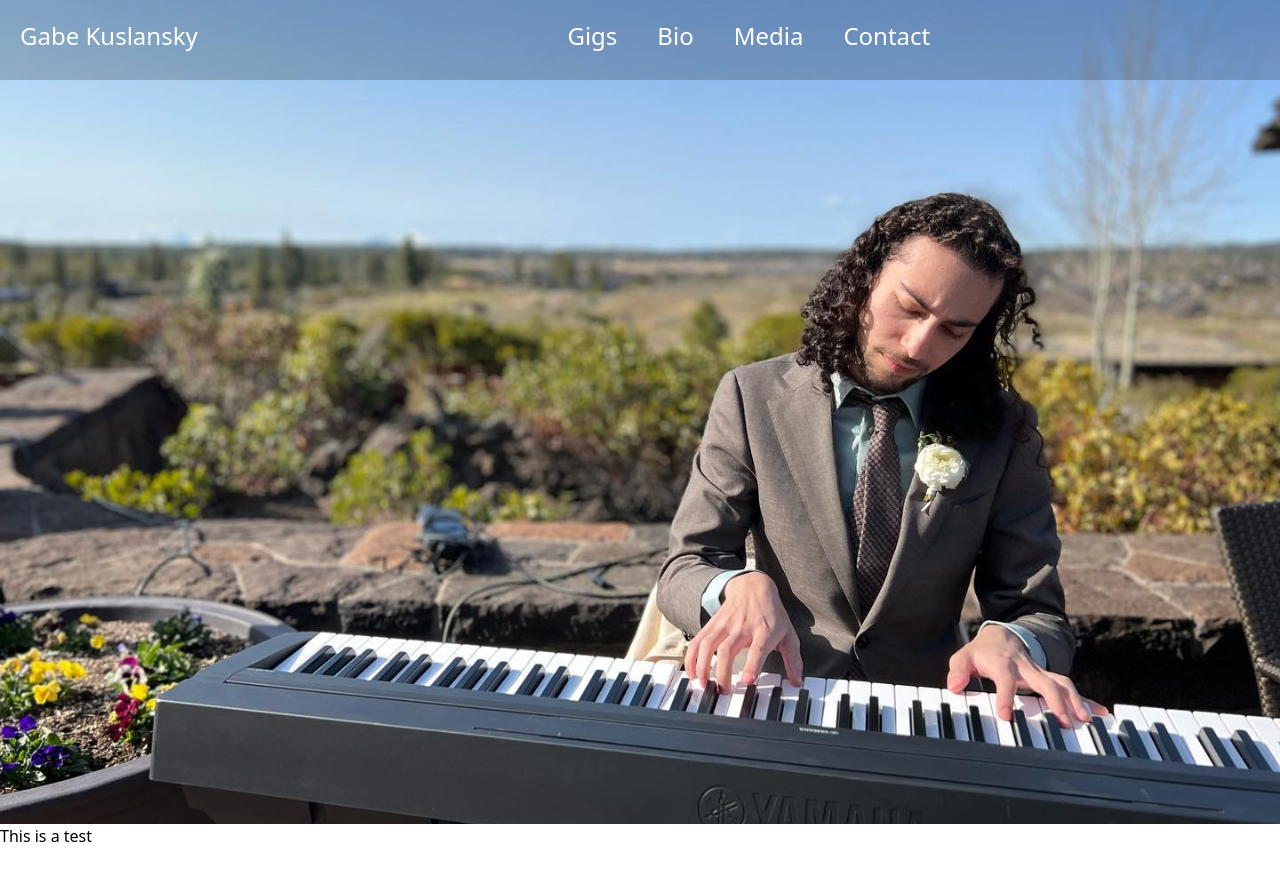
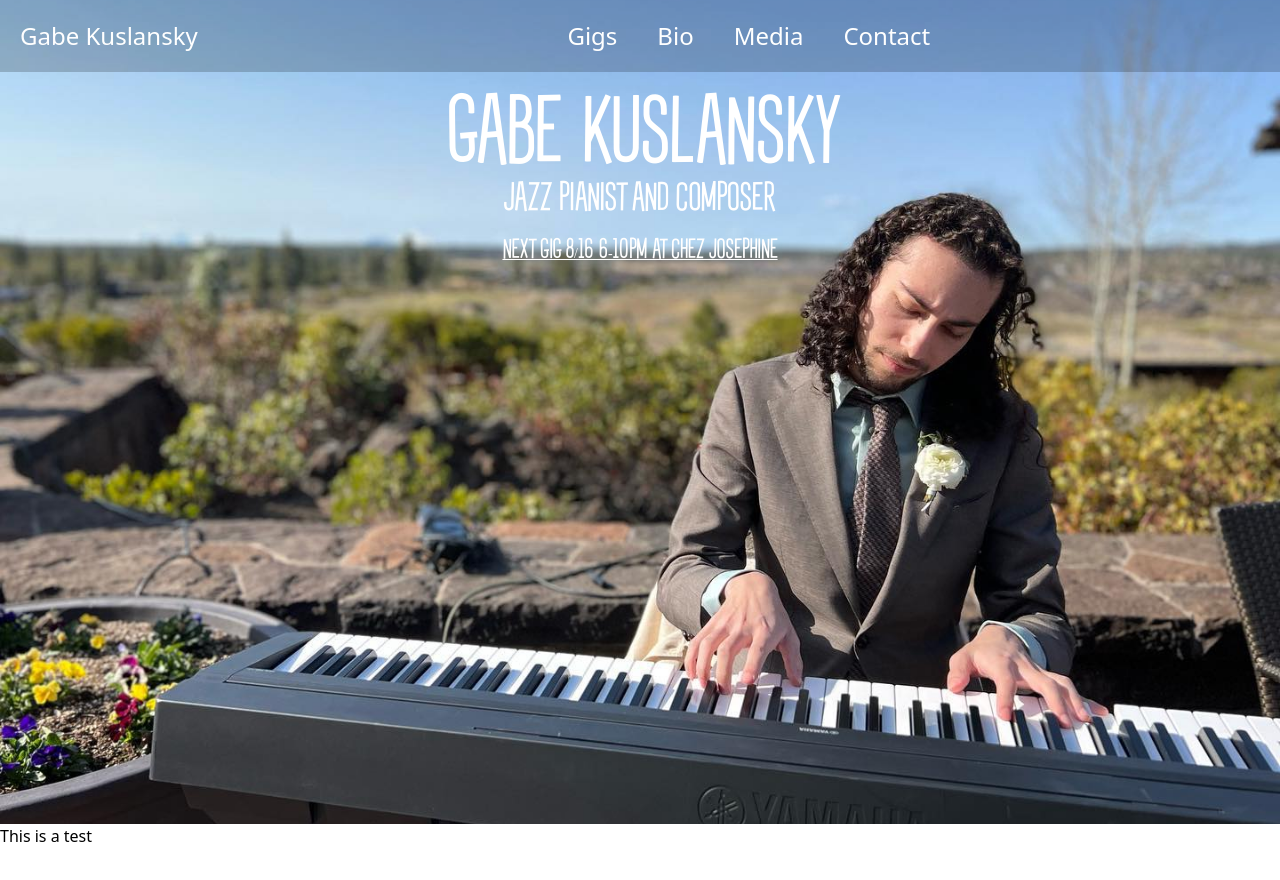
Before and after one commit to GabeKuslansky/responsive-portfolio, a Next.js app: page / in a window 1280 px wide. Shown: the top 880 px of the page. Built offline with nearby package versions, Linux system fonts and the light colour scheme.

Commit message:
Add landing text

```diff
--- a/components/Navbar.tsx
+++ b/components/Navbar.tsx
@@ -7,14 +7,14 @@ const Navbar = () => {
   const [isOpen, setIsOpen] = React.useState(false);
   return (
     <div>
-      <div className="absolute top-0 left-0 h-20 w-[100%] z-10 bg-[rgba(0,0,0,0.2)]">
+      <div className="absolute top-0 left-0 h-15 w-[100%] z-10 bg-[rgba(0,0,0,0.2)]">
         <nav className="flex">
           <div className="z-20 p-5 text-2xl text-white">
             <Link href="/">
               <a>Gabe Kuslansky</a>
             </Link>
           </div>
-          <div className="hidden lg:flex m-auto text-center space-x-10 text-2xl text-white">
+          <div className="justify-center hidden lg:flex m-auto text-center space-x-10 text-2xl text-white">
             <Link href="/gigs">
               <a>Gigs</a>
             </Link>
--- a/pages/index.tsx
+++ b/pages/index.tsx
@@ -4,7 +4,15 @@ import Layout from "../components/Layout";
 
 const IndexPage = () => (
   <Layout title="Gabe Kuslansky">
-    <div className="w-screen h-[103vh] lg:bg-fixed bg-[url('/img/mobile/wedding-front.webp')] bg-[right_-16rem_bottom_1rem] lg:bg-center bg-cover bg-no-repeat lg:bg-[url('/img/desktop/wedding-front.jpg')]"></div>
+    <div className="w-screen h-[103vh] lg:bg-fixed bg-[url('/img/mobile/wedding-front.webp')] bg-[right_-16rem_bottom_1rem] lg:bg-center bg-cover bg-no-repeat lg:bg-[url('/img/desktop/wedding-front.jpg')]">
+      <div className="flex-col box-border text-center font-letsjazz text-white m-auto leading-[3rem] pt-[6rem] lg:pt-[6rem]">
+        <span className="text-3xl lg:text-5xl">Gabe Kuslansky</span>
+        <br />
+        <span className="text-base lg:text-xl">Jazz Pianist and Composer</span>
+        <br />
+        <span className="underline text-sm">Next gig 8/16 6-10pm at Chez Josephine</span>
+      </div>
+    </div>
     <Container>
       <p>This is a test</p>
     </Container>
```
